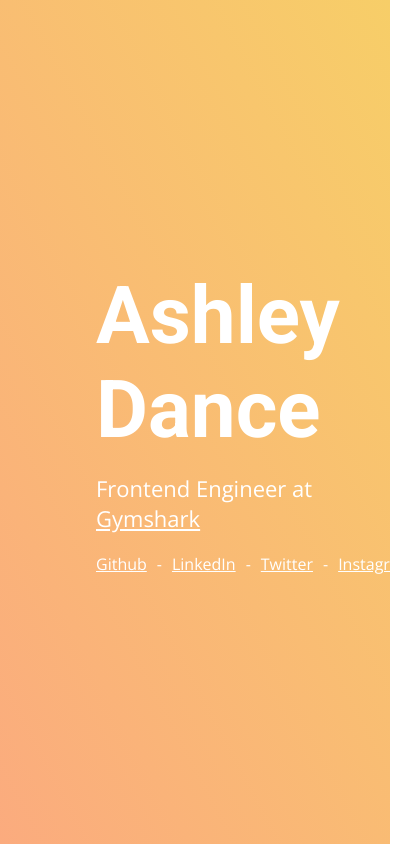
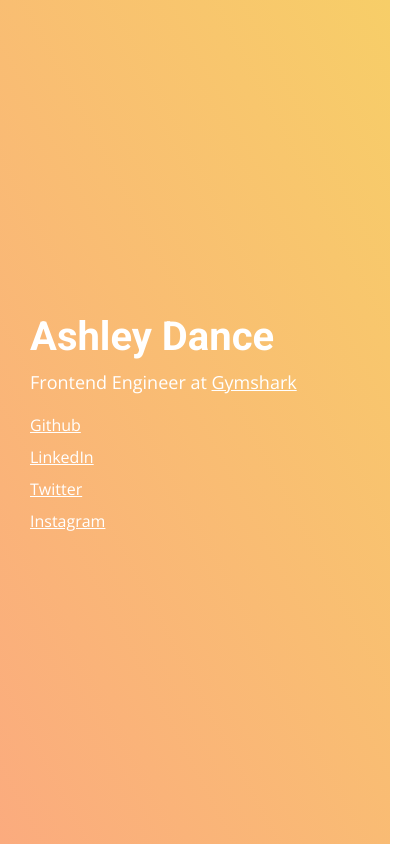
Before and after one commit to ashleydance/personal-site-2020, a Next.js app: page / in a window 390 px wide. Shown: the whole page, 414 px wide, since content can reach past the window. Built offline with nearby package versions, Linux system fonts and the light colour scheme.

Commit message:
Responsive homepage

```diff
--- a/components/Hero/styles.js
+++ b/components/Hero/styles.js
@@ -1,4 +1,5 @@
 import styled from 'styled-components';
+import { device } from '../../theme/media';
 
 export const Hero = styled.div`
     padding: 0 6em;
@@ -7,6 +8,10 @@ export const Hero = styled.div`
     background-image: linear-gradient(62deg, #FBAB7E 0%, #F7CE68 100%);
     display: flex;
     align-items: center;
+
+    @media ${device.tablet} {
+        padding: 0 3rem;
+    }
 `;
 
 export const HeroTitle = styled.h1`
@@ -14,12 +19,29 @@ export const HeroTitle = styled.h1`
     color: ${(props) => props.theme.colours.white};
     font-family: ${(props) => props.theme.fonts.heading};
     margin: 0;
+
+    @media ${device.tablet} {
+        font-size: 6rem;
+    }
+
+    @media ${device.mobileL} {
+        font-size: 4rem;
+    }
 `;
 
 export const HeroText = styled.p`
     color: ${(props) => props.theme.colours.white};
     margin: 1.6rem 0;
     font-size: 2.2rem;
+
+    @media ${device.tablet} {
+        font-size: 2rem;
+    }
+
+    @media ${device.mobileL} {
+        margin: 1rem 0;
+        font-size: 1.8rem;
+    }
 
     a {
         color: ${(props) => props.theme.colours.white};
--- a/components/SocialLinks/styles.js
+++ b/components/SocialLinks/styles.js
@@ -1,4 +1,5 @@
 import styled from 'styled-components';
+import { device } from '../../theme/media';
 
 export const List = styled.ul`
     padding: 0;
@@ -6,7 +7,22 @@ export const List = styled.ul`
     list-style: none;
     display: flex;
 
+    @media ${device.mobileL} {
+        display: block;
+    }
+
     li {
+        @media ${device.mobileL} {
+            margin-bottom: 1rem;
+            &::after {
+                display: none;
+            }
+
+            &:last-child {
+                margin-bottom: 0;
+            }
+        }
+
         &::after {
             content: "-";
             color: ${(props) => props.theme.colours.white};
--- /dev/null
+++ b/theme/media.js
@@ -0,0 +1,22 @@
+const size = {
+  mobileS: '320px',
+  mobileM: '375px',
+  mobileL: '425px',
+  tablet: '768px',
+  laptop: '1024px',
+  laptopL: '1440px',
+  desktop: '2560px',
+};
+
+export const device = {
+  mobileS: `(max-width: ${size.mobileS})`,
+  mobileM: `(max-width: ${size.mobileM})`,
+  mobileL: `(max-width: ${size.mobileL})`,
+  tablet: `(max-width: ${size.tablet})`,
+  laptop: `(max-width: ${size.laptop})`,
+  laptopL: `(max-width: ${size.laptopL})`,
+  desktop: `(max-width: ${size.desktop})`,
+  desktopL: `(max-width: ${size.desktop})`,
+};
+
+export default device;
```
